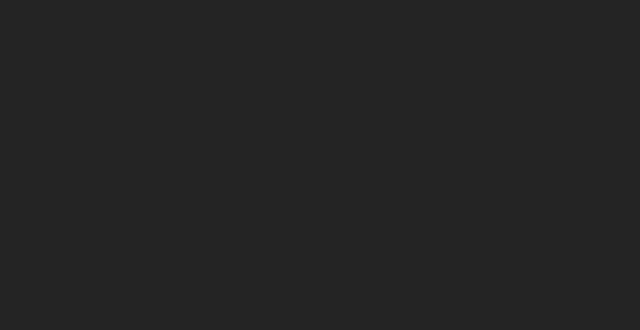
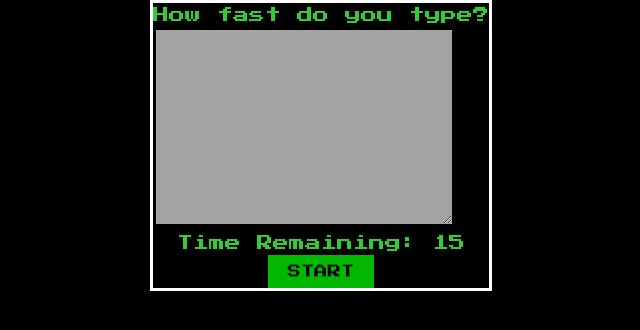
Before and after one commit to kswitch/speed-typing-game, a React (Vite) app: page / in a window 1280 px wide. Shown: the top 330 px of the page, without its empty margins (319-959 px from the left). Built offline with nearby package versions, Linux system fonts and the light colour scheme.

Commit message:
Initial component builds and styling

```diff
--- a/index.html
+++ b/index.html
@@ -3,6 +3,7 @@
   <head>
     <meta charset="UTF-8" />
     <meta name="viewport" content="width=device-width, initial-scale=1.0" />
+    <link href="https://fonts.googleapis.com/css?family=Press+Start+2P&display=swap" rel="stylesheet">
     <title>Speed Typing Game</title>
   </head>
   <body>
--- a/src/components/App.jsx
+++ b/src/components/App.jsx
@@ -1,8 +1,19 @@
 import React from 'react'
+import TypingArea from './TypingArea'
+import TimeRemaining from './TimeRemaining'
+import Button from './Button'
+
+
 function App() {
 
   return (
     <div className="App">
+      <header className='header'>
+        How fast do you type?
+      </header>
+      <TypingArea />
+      <TimeRemaining />
+      <Button />
     </div>
   )
 }
--- /dev/null
+++ b/src/components/Button.jsx
@@ -0,0 +1,8 @@
+import React from 'react'
+
+export default function Button() {
+
+    return (
+        <button className='button'>START</button>
+    )
+}
--- /dev/null
+++ b/src/components/TimeRemaining.jsx
@@ -0,0 +1,10 @@
+import React from 'react'
+
+export default function TimeRemaining() {
+
+    return (
+      <div className="time">
+        Time Remaining: 15
+      </div>
+    )
+}
--- /dev/null
+++ b/src/components/TypingArea.jsx
@@ -0,0 +1,11 @@
+import React from 'react'
+
+export default function TypingArea() {
+
+    return (
+        <div className='typing-area'>
+            <textarea className="typing-area-input">
+            </textarea>
+        </div>
+    )
+}
--- a/src/styles/index.css
+++ b/src/styles/index.css
@@ -1,11 +1,16 @@
+* {
+  margin: 0;
+  padding: 0;
+  box-sizing: border-box;
+}
 :root {
-  font-family: Inter, system-ui, Avenir, Helvetica, Arial, sans-serif;
+  font-family: 'Press Start 2P', cursive;
   line-height: 1.5;
   font-weight: 400;
 
   color-scheme: light dark;
-  color: rgba(255, 255, 255, 0.87);
-  background-color: #242424;
+  color: limegreen;
+  background-color: black;
 
   font-synthesis: none;
   text-rendering: optimizeLegibility;
@@ -13,6 +18,42 @@
   -moz-osx-font-smoothing: grayscale;
   -webkit-text-size-adjust: 100%;
 }
+.App {
+  margin: 0 auto;
+  width: fit-content;
+  max-width: 900px;
+  border: 3px solid white;
+}
+.header, .time {
+  text-align: center;
+}
+/* .typing-area {
+  max-width: 90%;
+  margin: 0 auto;
+  /* overflow: hidden;
+} */
+.typing-area-input {
+  font-family: 'Press Start 2P', cursive;
+  border: 3px solid black;
+  width: 90%;
+  margin: 0 auto;
+  outline: none;
+  height: 200px;
+  background-color: #a5a2a2;
+  /* background: #00b800; */
+  color: black;
+  padding: 10px;
+}
+.button {
+  font-family: 'Press Start 2P', cursive;
+  display: block;
+  margin: 0 auto;
+  border: none;
+  background: #00b800;
+  color: black;
+  padding: 10px 20px;
+  text-transform: uppercase;
+}
 
 @media (prefers-color-scheme: light) {
 }
```
